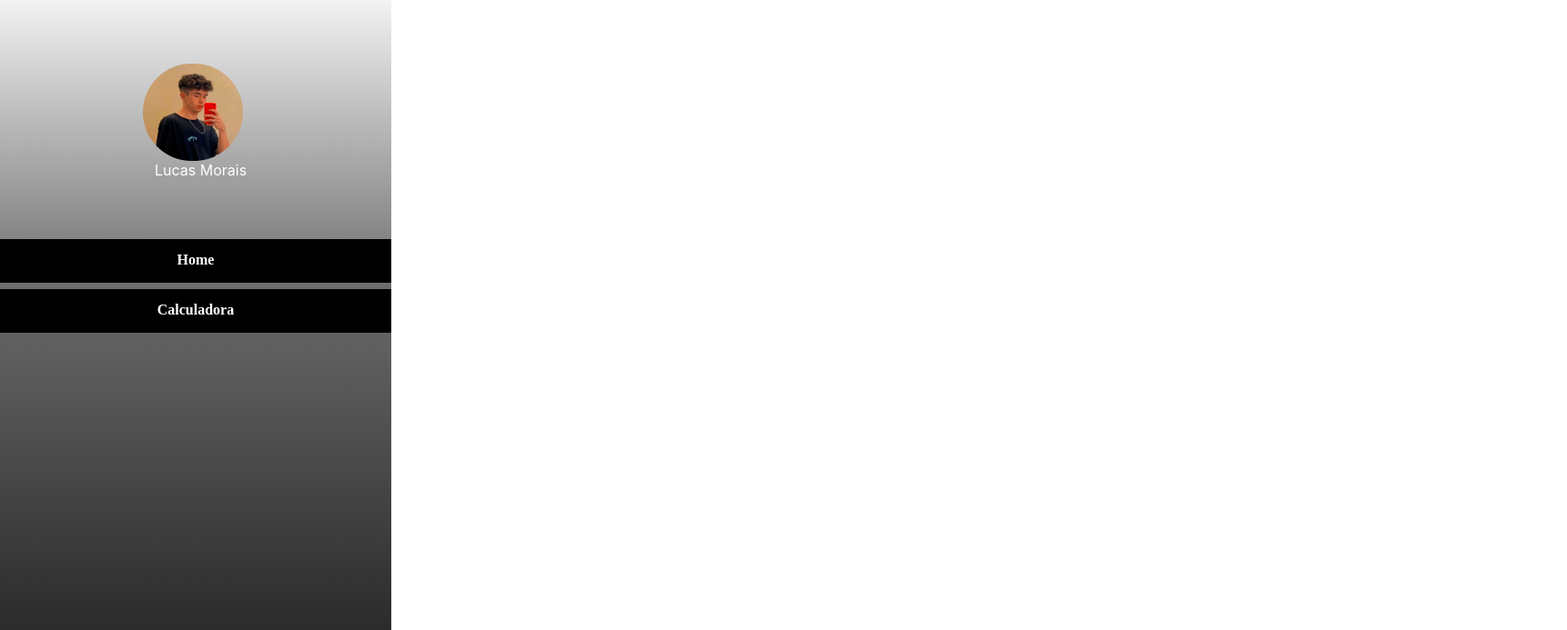
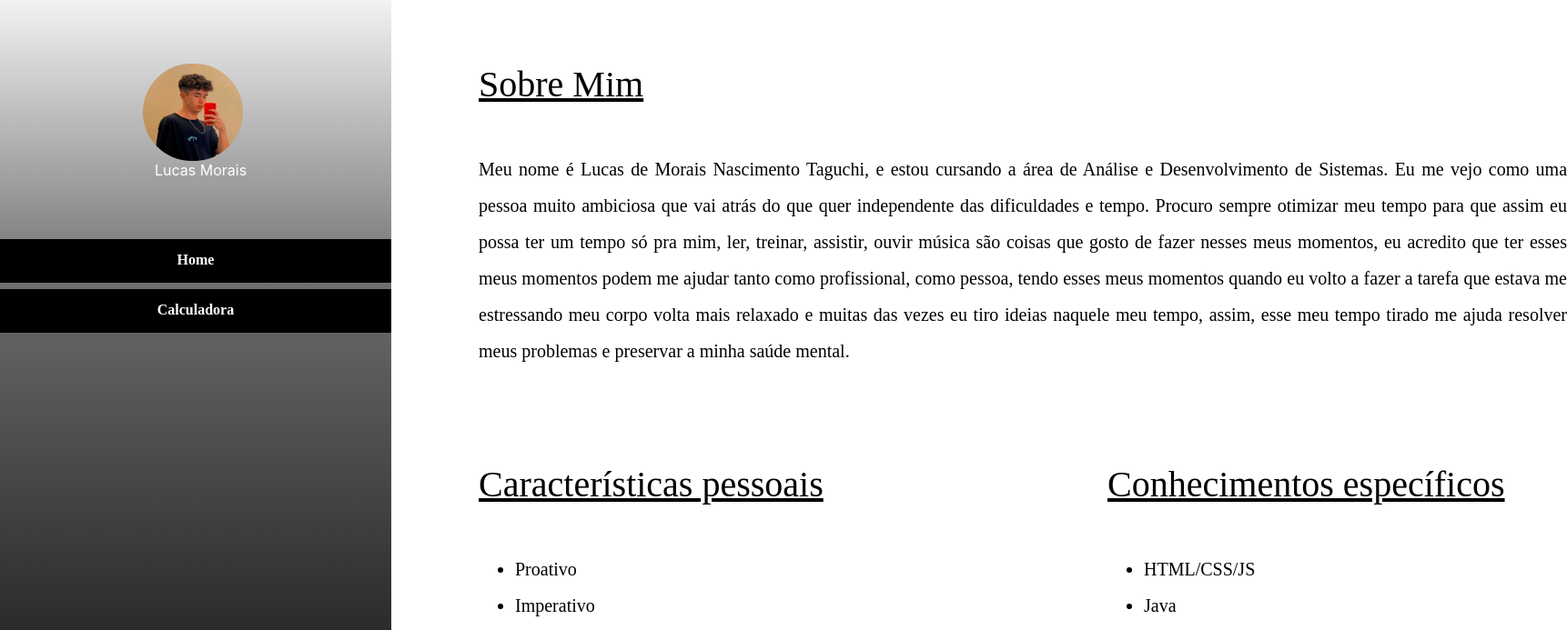
Before and after one commit to lucasmoraist/React, a React (Create React App) app in the folder lucas/: page / in a window 1280 px wide. Shown: the top 693 px of the page at 91% size, 1722 px wide, since content can reach past the window. Built offline with nearby package versions, Linux system fonts and the light colour scheme.

Commit message:
Landing page da home finalizada

```diff
--- a/lucas/src/components/Home.jsx
+++ b/lucas/src/components/Home.jsx
@@ -7,33 +7,74 @@ export const Main = styled.div`
     margin-left: 10px;
 
     #sobre{
-        margin-right: 120vh;
-        margin-top: 30px;
-        background-color: rgba(173,216,230,0.5);
-        padding: 1px 10px;
-        border-radius: 10px;
-        font-size: 17px;
+        position: absolute;
+        width: 1196px;
+        height: 285px;
+        left: 526px;
+        top: 20px;
+
+        font-family: 'Kadwa';
+        font-style: normal;
+        font-weight: 400;
+        font-size: 20px;
+        line-height: 40px;
+        text-align: justify;
+
     }
-    span{
-        color: rgb(0, 42, 255);
+
+    #sobre h2{
+        font-family: 'Kadwa';
+        font-style: normal;
+        font-weight: 400;
+        font-size: 40px;
+        line-height: 80px;
+        text-decoration-line: underline;
     }
 
     #pessoal{
-        font-size: 17px;
-        margin-right: 120vh;
-        margin-top: 30px;
-        background-color: rgba(173,216,230,0.5);
-        padding: 1px 10px;
-        border-radius: 10px;
+        position: absolute;
+        width: 465px;
+        height: 208px;
+        left: 526px;
+        top: 460px;
+
+        font-family: 'Kadwa';
+        font-style: normal;
+        font-weight: 400;
+        font-size: 20px;
+        line-height: 40px;
+    }
+
+    #pessoal h2{
+        font-family: 'Kadwa';
+        font-style: normal;
+        font-weight: 400;
+        font-size: 40px;
+        line-height: 80px;
+        text-decoration-line: underline;
     }
 
     #especifico{
-        font-size: 17px;
-        margin-right: 120vh;
-        margin-top: 30px;
-        background-color: rgba(173,216,230,0.5);
-        padding: 1px 10px;
-        border-radius: 10px;
+        position: absolute;
+        width: 491px;
+        height: 267px;
+        left: 1217px;
+        top: 460px;
+
+        font-family: 'Kadwa';
+        font-style: normal;
+        font-weight: 400;
+        font-size: 20px;
+        line-height: 40px;
+    }
+
+    #especifico h2{
+        font-family: 'Kadwa';
+        font-style: normal;
+        font-weight: 400;
+        font-size: 40px;
+        line-height: 80px;
+        text-decoration-line: underline;
     }
 `
 
@@ -73,11 +114,6 @@ export default function Home(){
                     <li>React</li>
                     <li>Angular</li>
                 </ul>
-
-                <h2>Idiomas</h2>
-                <ul>
-                    <li>Inglês - Intermediário</li>
-                </ul>
             </div>
         </Main>
     )
```
Also changed, not shown: 1 other file (tests, documents, lock files or other folders).
